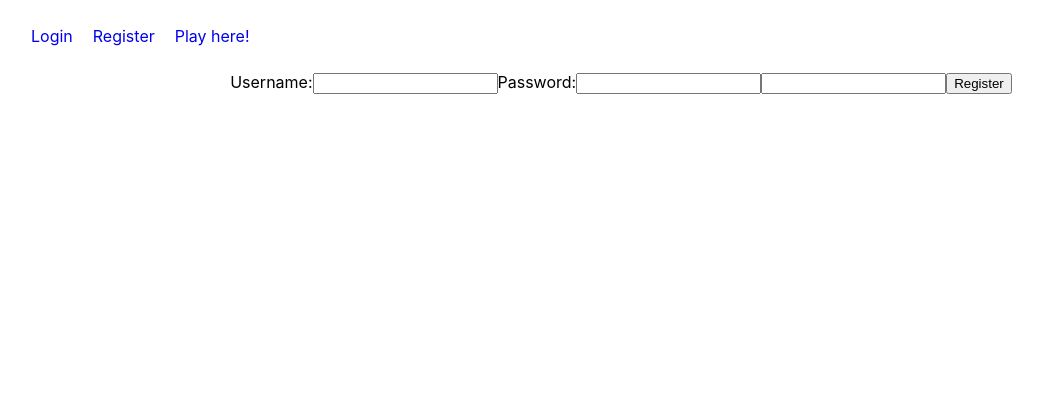
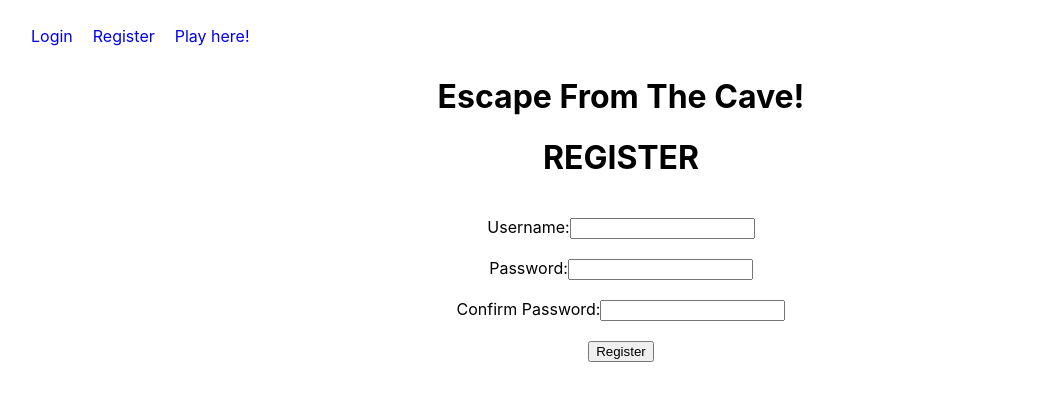
Before and after one commit to CS25-Django-MUD/Front-End, a React (Create React App) app in the folder adventure/: page /register in a window 1280 px wide. Shown: the top 400 px of the page, without its empty margins (19-1062 px from the left). Built offline with nearby package versions, Linux system fonts and the light colour scheme.

Commit message:
Styling changes:

```diff
--- a/adventure/src/App.js
+++ b/adventure/src/App.js
@@ -10,8 +10,8 @@ function App() {
  const [usercreds, setUserCreds] = useState();
 
  useEffect(() => {
-  //  console.log("From app: ", usercreds)
-}, [usercreds]);
+
+ }, [usercreds]);
 
   return (
     <Router>
@@ -22,8 +22,10 @@ function App() {
         <Link to="/dashboard">Play here!</Link>
       </ul>
 
-      <Route path="/login" render={() => (<Login setUserCreds={setUserCreds}/>)}  />
-      <Route path="/register" render={() => (<Register setUserCreds={setUserCreds}/>) }   />
+    <h1>Escape From The Cave!</h1>
+
+      <Route path="/login" render={(props) => (<Login {...props} setUserCreds={setUserCreds}/>)}  />
+      <Route path="/register" render={(props) => (<Register {...props} setUserCreds={setUserCreds}/>) }   />
       <PrivateRoute path="/dashboard" component={GameContainer} usercreds={usercreds}/>
     </div>
     </Router>
--- a/adventure/src/components/Login.js
+++ b/adventure/src/components/Login.js
@@ -29,19 +29,30 @@ const Login = (props) => {
 
     return (
       <div>
-        <form onSubmit={login}>
+        <h1>LOGIN</h1>
+        <form className="login-form" onSubmit={login}>
+            <div>
+                <label> Username:
             <input
               type="text"
               name="username"
               value={credentials.username}
               onChange={handleChange}
             />
+          </label>
+          </div>
+
+            <div>
+          <label> Password:
           <input
             type="password"
             name="password"
             value={credentials.password}
             onChange={handleChange}
           />
+          </label>
+          </div>
+
           <button>Log in</button>
         </form>
       </div>
--- a/adventure/src/components/Register.js
+++ b/adventure/src/components/Register.js
@@ -20,6 +20,7 @@ const Register = (props) => {
         .then(res => {
           console.log('Logged in result', res);
           props.setUserCreds(res);
+          props.history.push('/login')
       })
         .catch(err => {
         console.log(err)
@@ -28,7 +29,9 @@ const Register = (props) => {
 
     return (
         <div>
-            <form onSubmit={signupHandler}>
+          <h1>REGISTER</h1>
+          <form className="register-form" onSubmit={signupHandler}>
+              <div>
               <label>Username:
               <input
               type="text"
@@ -38,7 +41,9 @@ const Register = (props) => {
               >
               </input>
               </label>
+              </div>
 
+              <div>
               <label>Password:
               <input
               type="password"
@@ -46,15 +51,20 @@ const Register = (props) => {
               value={credentials.password1}
               onChange={changeHandler}>
               </input>
+              </label>
+              </div>
 
+              <div>
+              <label>Confirm Password:
               <input
               type="password"
               name='password2'
               value={credentials.password2}
               onChange={changeHandler}>
               </input>
+              </label>
+              </div>
 
-                </label>
               <button type="submit">Register</button>
           </form>
         </div>
--- a/adventure/src/components/styles.css
+++ b/adventure/src/components/styles.css
@@ -20,13 +20,16 @@
 
 .room-div {
     display: flex;
+    flex-wrap: wrap;
     align-items: center;
+    /* border: 1px solid orange; */
 }
 
 .rooms-grid {
     display: flex;
+    flex-wrap: wrap;
     align-items: center;
-    width: 2000px;
+    width: 100%;
 }
 
 .game-container {
@@ -38,3 +41,32 @@
     border-radius: 50px;
     background: pink;
 }
+
+.register-form {
+    display: flex;
+    flex-direction: column;
+    align-items: center;
+    justify-content: flex-start;
+}
+
+.register-form div input {
+    margin-top: 20px;
+}
+
+.register-form button {
+    margin-top: 20px;
+}
+
+.login-form {
+    display: flex;
+    flex-direction: column;
+    align-items: center;
+}
+
+.login-form input {
+    margin-top: 20px;
+}
+
+.login-form button {
+    margin-top: 20px;
+}
```
Lines whose indentation alone changed are shown as unchanged.
